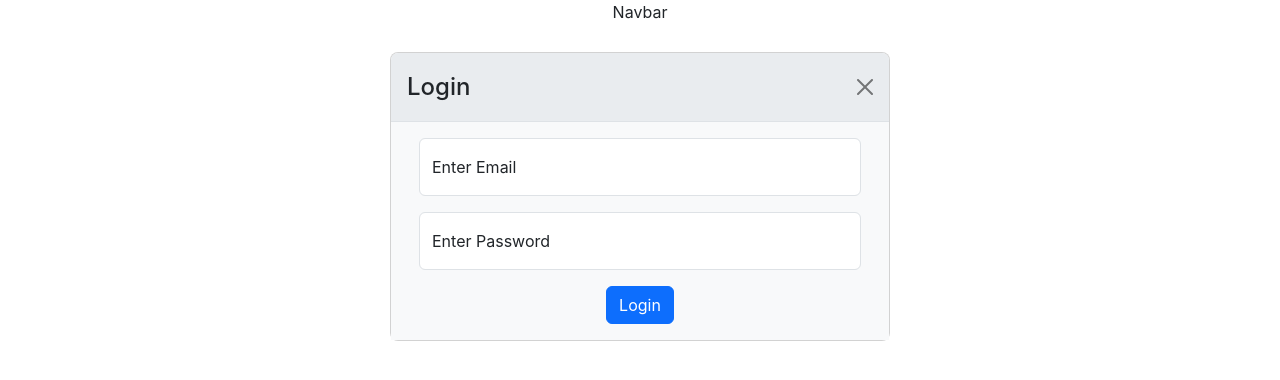
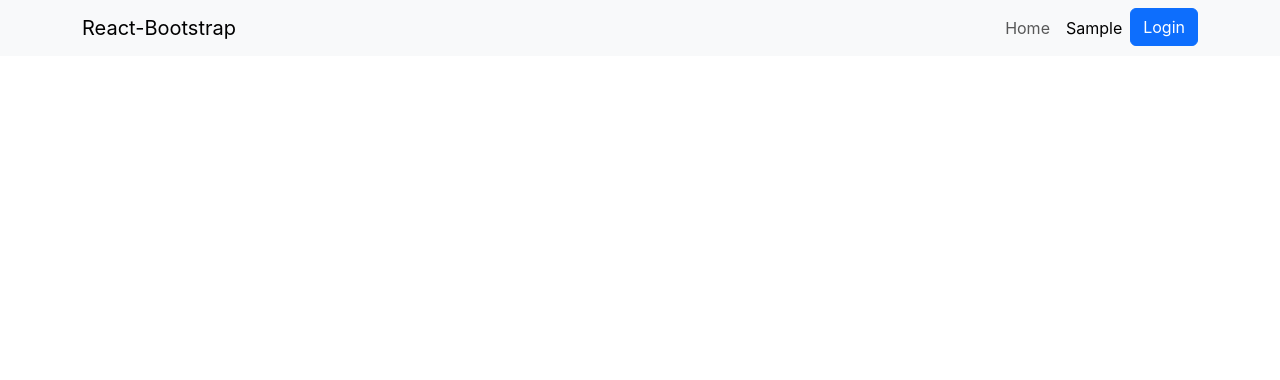
Before and after one commit to Sivasangeeth12/dustPin_mapTracker, a React (Create React App) app: page / in a window 1280 px wide. Shown: the top 380 px of the page. Built offline with nearby package versions, Linux system fonts and the light colour scheme.

Commit message:
edited changes with navbar

```diff
--- a/package.json
+++ b/package.json
@@ -11,6 +11,7 @@
     "react": "^18.2.0",
     "react-bootstrap": "^2.8.0",
     "react-dom": "^18.2.0",
+    "react-router-dom": "^6.16.0",
     "react-scripts": "5.0.1",
     "web-vitals": "^2.1.4"
   },
--- a/src/App.css
+++ b/src/App.css
@@ -36,3 +36,6 @@
     transform: rotate(360deg);
   }
 }
+.right-align{
+  justify-content: flex-end;
+}
--- a/src/App.js
+++ b/src/App.js
@@ -1,16 +1,11 @@
-import logo from './logo.svg';
 import './App.css';
-import Authen from "./Components/Authen";
-import {database} from "./firebase-config";
-import { useState } from 'react';
-import Navbar from './Components/pages/Navbar';
-import Login from "./Components/pages/Login";
+import Navigationbar from '../src/Components/pages/NavigationBar';
 function App() {
   return (
     <div className="App">
-      <Navbar/>
-      <Login/>
-    </div>
+      <Navigationbar/>
+      </div>
   );
 }
+
 export default App;
--- a/src/Components/Authen.js
+++ /dev/null
@@ -1,30 +0,0 @@
-import React, { useState } from 'react'
-import {auth}from "../firebase-config"
-import {createUserWithEmailAndPassword,signOut} from "firebase/auth"
-
-const Authen = () => {
-  const [email,setEmail]=useState("");
-  const [password,SetPassword]=useState("");
-  console.log(auth?.currentUser?.email);
-  const signIN=async()=>
-  {
-      await createUserWithEmailAndPassword(auth,email,password)
-  }
-
-  const logOut=async()=>
-  {
-      await signOut(auth)
-  }
-  return (
-    <div>
-        <input placeholder="Email" onChange={(e)=>setEmail(e.target.value)}/>
-        <input placeholder="Password" type="password" onChange={(e)=>SetPassword(e.target.value)}/>
-        <button onClick={signIN}>Sign In</button>
-        <br/>
-        <hr/>
-        <button onClick={logOut}>LogOut</button>
-    </div>
-  )
-}
-
-export default Authen;
--- a/src/Components/pages/Login.jsx
+++ b/src/Components/pages/Login.jsx
@@ -1,17 +1,24 @@
-import React from 'react'
+import React, { useState } from 'react'
 import Button from 'react-bootstrap/Button';
 import Modal from 'react-bootstrap/Modal';
 import Card from 'react-bootstrap/Card';
 import Form from 'react-bootstrap/Form';
 import FloatingLabel from 'react-bootstrap/FloatingLabel';
+
+// import 'firebase/compat/auth'
 const Login = () => {
+  const [show, setShow] = useState(false);
+  const handleClose = () => setShow(false);
+  const handleShow = () => setShow(true);
   return (
+    <>
+    <Button variant='primary' onClick={handleShow}>Login</Button>
 
     <div
       className="modal show"
       style={{ display: 'block', position: 'initial' }}
     >
-      <Modal.Dialog className="">
+      <Modal show={show} onHide={handleClose} backdrop="static" keyboard={false}>
         <Modal.Header closeButton className="bg-body-secondary">
           <Modal.Title>Login</Modal.Title>
         </Modal.Header>
@@ -27,7 +34,7 @@ const Login = () => {
                                  </Form.Group>
                                  <Form.Group className="mb-3" controlId="formBasicPassword">
                                  <FloatingLabel controlId="password" label="Enter Password">
-                                 <Form.Control type="password" placeholder="Password" />
+                                 <Form.Control   type="password" placeholder="Password" />
                                  </FloatingLabel>
                                  </Form.Group>
                                  <Button variant="primary" type="submit">Login</Button>
@@ -36,9 +43,9 @@ const Login = () => {
                         </div>
                     </div>
         </Modal.Body>
-      </Modal.Dialog>
+      </Modal>
     </div>
-
+    </>
   )
 }
 
--- a/src/Components/pages/Navbar.js
+++ /dev/null
@@ -1,9 +0,0 @@
-import React from 'react'
-
-const Navbar = () => {
-  return (
-    <div>Navbar</div>
-  )
-}
-
-export default Navbar
--- /dev/null
+++ b/src/Components/pages/NavigationBar.jsx
@@ -0,0 +1,36 @@
+import React, { useState } from 'react'
+import Container from 'react-bootstrap/Container';
+import Nav from 'react-bootstrap/Nav';
+import Navbar from 'react-bootstrap/Navbar';
+import NavDropdown from 'react-bootstrap/NavDropdown';
+import { Router, Link, Routes, Navigate } from 'react-router-dom';
+import { Route, Switch } from "react-router";
+import { Button } from 'bootstrap';
+import Login from './Login';
+
+const Navigationbar = () => {
+  return (
+    <>
+    <div>
+    <Navbar expand="lg" className="bg-body-tertiary ml-auto">
+      <Container>
+        <Navbar.Brand href="#home">React-Bootstrap</Navbar.Brand>
+        <Navbar.Toggle aria-controls="basic-navbar-nav" />
+        <Navbar.Collapse id="basic-navbar-nav " className='right-align' style={{justifyContent:'flex-end'}}>
+          <Nav>
+            <Nav.Link href="#home" style={{paddingLeft:"50px"}} >Home</Nav.Link>
+            <Nav.Link active as={Link} to="/login" >Sample</Nav.Link>
+            <Nav.Item className="ml-auto" ><Login/></Nav.Item>
+            </Nav>
+        </Navbar.Collapse>
+      </Container>
+    </Navbar>
+
+    </div>
+    <div>
+    </div>
+    </>
+  )
+}
+
+export default Navigationbar
--- a/src/firebase-config.js
+++ /dev/null
@@ -1,26 +0,0 @@
-// Import the functions you need from the SDKs you need
-import { initializeApp } from "firebase/app";
-//import { getAnalytics } from "firebase/analytics";
-import {getFirestore} from "firebase/firestore"
-import {getAuth} from "firebase/auth"
-
-// TODO: Add SDKs for Firebase products that you want to use
-// https://firebase.google.com/docs/web/setup#available-libraries
-
-// Your web app's Firebase configuration
-// For Firebase JS SDK v7.20.0 and later, measurementId is optional
-const firebaseConfig = {
-  apiKey: "AIzaSyAiU0iORZojuveDWJnV2chPIfp-1mB-ZJQ",
-  authDomain: "mymap-c5107.firebaseapp.com",
-  projectId: "mymap-c5107",
-  storageBucket: "mymap-c5107.appspot.com",
-  messagingSenderId: "295163314290",
-  appId: "1:295163314290:web:7e460202e7780904f802eb",
-  measurementId: "G-PMT6C09RJR"
-};
-
-// Initialize Firebase
-const app = initializeApp(firebaseConfig);
-//const analytics = getAnalytics(app);
-export const auth=getAuth(app);
-export const database=getFirestore(app);
--- a/src/index.js
+++ b/src/index.js
@@ -3,11 +3,13 @@ import ReactDOM from 'react-dom/client';
 import './index.css';
 import App from './App';
 import reportWebVitals from './reportWebVitals';
-import "../node_modules/react-bootstrap/dist/react-bootstrap"
+import {BrowserRouter} from 'react-router-dom'
 const root = ReactDOM.createRoot(document.getElementById('root'));
 root.render(
   <React.StrictMode>
+    <BrowserRouter>
     <App />
+    </BrowserRouter>
   </React.StrictMode>
 );
 
```
Also changed, not shown: 1 other file (tests, documents, lock files or other folders).
